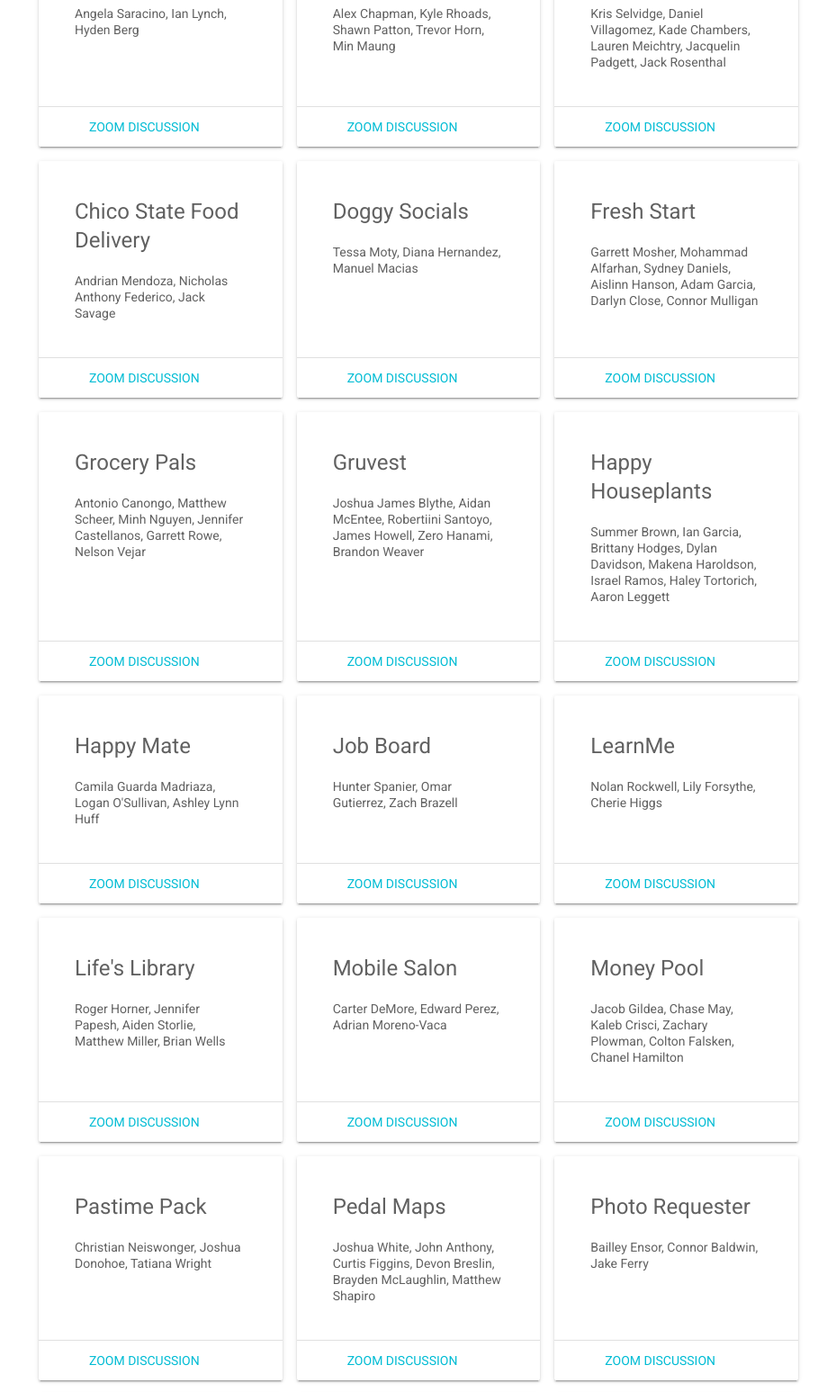
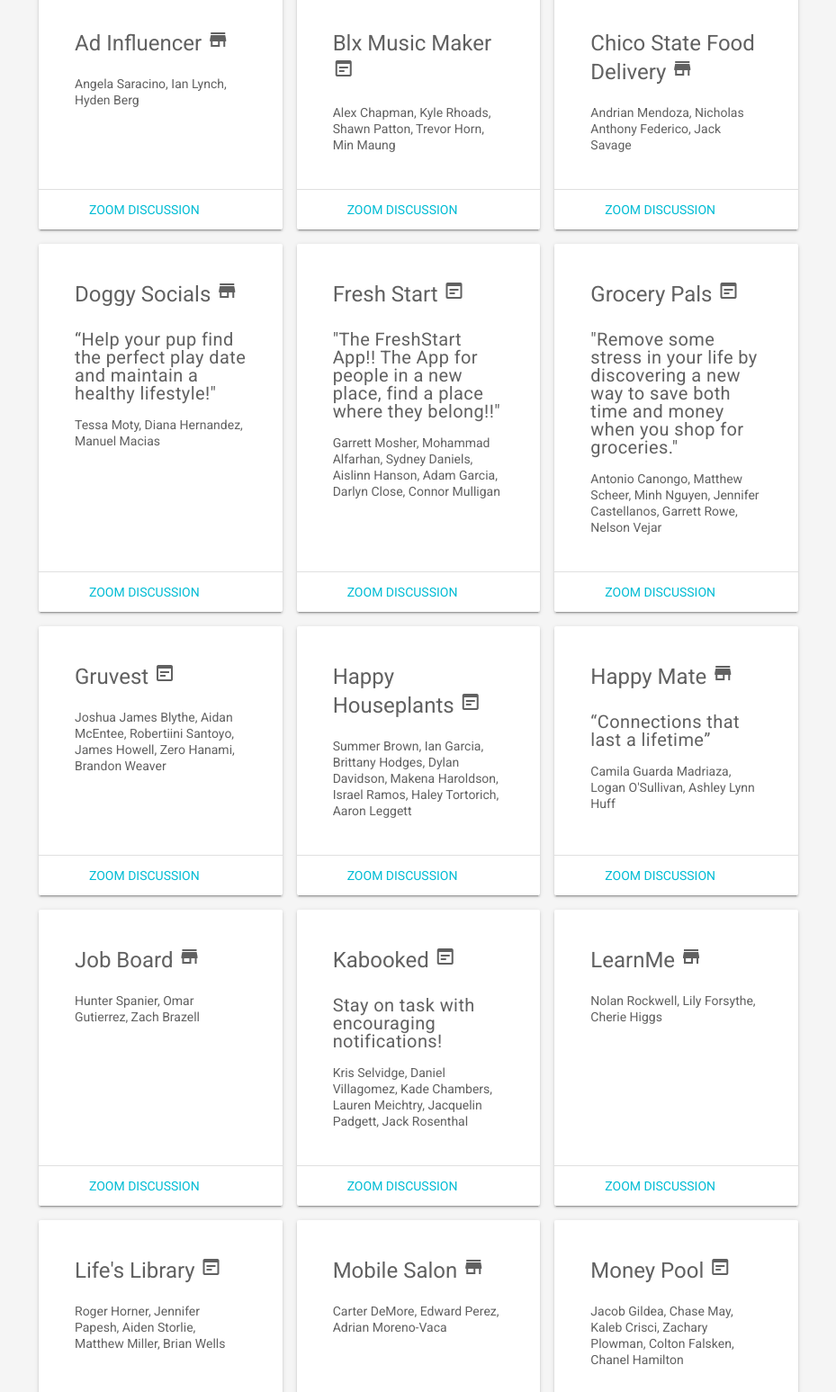
Before and after one commit to ChicoState/Showcase, a plain HTML site: page index.html in a window 1280 px wide. Shown: the part 526-2073 px from the top of the page at 90% size, without its empty margins (175-1104 px from the left). Drawn offline with Linux system fonts and the light colour scheme.

Commit message:
Add taglines

```diff
--- a/index.html
+++ b/index.html
@@ -31,28 +31,37 @@
   <body class="mdl-demo mdl-color--grey-100 mdl-color-text--grey-700 mdl-base">
     <div class="mdl-layout mdl-js-layout mdl-layout--fixed-header">
       <header class="mdl-layout__header mdl-layout__header--scroll mdl-color--primary">
-        <div class="mdl-layout--large-screen-only mdl-layout__header-row">
+        <div class="mdl-layout mdl-layout__header-row">
           <h3>Startup Showcase, Fall 2020</h3>
         </div>
-        <div class="mdl-layout--large-screen-only mdl-layout__header-row">
+        <div class="mdl-layout mdl-layout__header-row">
           <p>Virtual: Wednesday, December 8, 5-7pm Pacific</p>
         </div>
       </header>
+    </div>
+    <div class="mdl-layout mdl-js-layout max-width">
       <main class="mdl-layout__content">
-        <div class="mdl-layout__tab-panel is-active" id="content">
+        <div class="" id="content">
           <section class="section--center mdl-grid mdl-grid--no-spacing mdl-shadow--2dp">
             <div class="mdl-card mdl-cell mdl-cell--12-col mdl-shadow--4dp">
               <div class="mdl-card__supporting-text">
                 <h4>Startup Projects</h4>
-                <p>Teams are comprised of Chico State students in Entrepreneurship
-                and Software Engineering courses, instructed by David Rahn (Dept. of Management) and Kevin Buffardi (Dept. of Computer Science).</p>
+                <p>Teams are comprised of Chico State students instructed by David Rahn (Dept. of Management) and Kevin Buffardi (Dept. of Computer Science).</p>
+                <p><i class="material-icons">store</i><b>Business Startup</b> - Entrepreneurship students</p>
+                <p><i class="material-icons">wysiwyg</i><b>Software Startup</b> - Entrepreneurship &amp; Software Engineering students</p>
+
+                <a href="https://forms.gle/1HGDY22U1yWvPVHJ9" target="_blank">
+                  <button class="mdl-button mdl-js-button mdl-button--raised mdl-button--colored">
+                    Vote for your Favorites!
+                  </button>
+                </a>
               </div>
             </div>
           </section>
           <section class="section--center mdl-grid">
             <div class="mdl-card mdl-cell mdl-cell--4-col mdl-shadow--2dp">
               <div class="mdl-card__supporting-text">
-                <h4>Ad Influencer</h4>
+                <h4>Ad Influencer <i class="material-icons">store</i></h4>
                 Angela Saracino, Ian Lynch, Hyden Berg
               </div>
               <div class="mdl-card__actions">
@@ -61,7 +70,7 @@
             </div>
             <div class="mdl-card mdl-cell mdl-cell--4-col mdl-shadow--2dp">
               <div class="mdl-card__supporting-text">
-                <h4>Blx Music Maker</h4>
+                <h4>Blx Music Maker <i class="material-icons">wysiwyg</i></h4>
                 Alex Chapman, Kyle Rhoads, Shawn Patton, Trevor Horn, Min Maung
               </div>
               <div class="mdl-card__actions">
@@ -70,7 +79,84 @@
             </div>
             <div class="mdl-card mdl-cell mdl-cell--4-col mdl-shadow--2dp">
               <div class="mdl-card__supporting-text">
-                <h4>Booked</h4>
+                <h4>Chico State Food Delivery <i class="material-icons">store</i></h4>
+                Andrian Mendoza, Nicholas Anthony Federico, Jack Savage
+              </div>
+              <div class="mdl-card__actions">
+                <a href="https://csuchico.zoom.us/j/82840050940?pwd=a2hZTWk3a2N5R01FRDdnWmFPcEdKZz09" class="mdl-button">Zoom Discussion</a>
+              </div>
+            </div>
+            <div class="mdl-card mdl-cell mdl-cell--4-col mdl-shadow--2dp">
+              <div class="mdl-card__supporting-text">
+                <h4>Doggy Socials <i class="material-icons">store</i></h4>
+                <h5>“Help your pup find the perfect play date and maintain a healthy lifestyle!"</h5>
+                Tessa Moty, Diana Hernandez, Manuel Macias
+              </div>
+              <div class="mdl-card__actions">
+                <a href="https://csuchico.zoom.us/j/84727209176?pwd=czQvajBka2kvSlhtRFZwOUdsUkgxUT09" class="mdl-button">Zoom Discussion</a>
+              </div>
+            </div>
+            <div class="mdl-card mdl-cell mdl-cell--4-col mdl-shadow--2dp">
+              <div class="mdl-card__supporting-text">
+                <h4>Fresh Start <i class="material-icons">wysiwyg</i></h4>
+                <h5>"The FreshStart App!! The App for people in a new place, find a place where they belong!!"</h5>
+                Garrett Mosher, Mohammad Alfarhan, Sydney Daniels, Aislinn Hanson, Adam Garcia, Darlyn Close, Connor Mulligan
+              </div>
+              <div class="mdl-card__actions">
+                <a href="https://csuchico.zoom.us/j/82978919772?pwd=RS9IRk14dCtOVU0xWDR2YWF0aStKZz09" class="mdl-button">Zoom Discussion</a>
+              </div>
+            </div>
+            <div class="mdl-card mdl-cell mdl-cell--4-col mdl-shadow--2dp">
+              <div class="mdl-card__supporting-text">
+                <h4>Grocery Pals <i class="material-icons">wysiwyg</i></h4>
+                <h5>"Remove some stress in your life by discovering a new way to save both time and money when you shop for groceries."</h5>
+                Antonio Canongo, Matthew Scheer, Minh Nguyen, Jennifer Castellanos, Garrett Rowe, Nelson Vejar
+              </div>
+              <div class="mdl-card__actions">
+                <a href="https://csuchico.zoom.us/j/84409144397?pwd=LzREVG1ndzlER1VmUXlyYkFYM1FwZz09" class="mdl-button">Zoom Discussion</a>
+              </div>
+            </div>
+            <div class="mdl-card mdl-cell mdl-cell--4-col mdl-shadow--2dp">
+              <div class="mdl-card__supporting-text">
+                <h4>Gruvest <i class="material-icons">wysiwyg</i></h4>
+                Joshua James Blythe, Aidan McEntee, Robertiini Santoyo, James Howell, Zero Hanami, Brandon Weaver
+              </div>
+              <div class="mdl-card__actions">
+                <a href="https://csuchico.zoom.us/j/88997709330?pwd=VWtqYlcwTFZkWDRPNW82bnBhV0JEUT09" class="mdl-button">Zoom Discussion</a>
+              </div>
+            </div>
+            <div class="mdl-card mdl-cell mdl-cell--4-col mdl-shadow--2dp">
+              <div class="mdl-card__supporting-text">
+                <h4>Happy Houseplants <i class="material-icons">wysiwyg</i></h4>
+                Summer Brown, Ian Garcia, Brittany Hodges, Dylan Davidson, Makena Haroldson, Israel Ramos, Haley Tortorich, Aaron Leggett
+              </div>
+              <div class="mdl-card__actions">
+                <a href="https://csuchico.zoom.us/j/86524529720?pwd=M29UZUtvajdMQTRWUytTSjk4bENhUT09" class="mdl-button">Zoom Discussion</a>
+              </div>
+            </div>
+            <div class="mdl-card mdl-cell mdl-cell--4-col mdl-shadow--2dp">
+              <div class="mdl-card__supporting-text">
+                <h4>Happy Mate <i class="material-icons">store</i></h4>
+                <h5> “Connections that last a lifetime”</h5>
+                Camila Guarda Madriaza, Logan O'Sullivan, Ashley Lynn Huff
+              </div>
+              <div class="mdl-card__actions">
+                <a href="https://csuchico.zoom.us/j/86086433779?pwd=Vm9HK05RVFZodUZSaWVIMmhHY0ZwQT09" class="mdl-button">Zoom Discussion</a>
+              </div>
+            </div>
+            <div class="mdl-card mdl-cell mdl-cell--4-col mdl-shadow--2dp">
+              <div class="mdl-card__supporting-text">
+                <h4>Job Board <i class="material-icons">store</i></h4>
+                Hunter Spanier, Omar Gutierrez, Zach Brazell
+              </div>
+              <div class="mdl-card__actions">
+                <a href="https://csuchico.zoom.us/j/82521216135?pwd=cDhXd2hqK3d4aG81SHFOdzVmbEp1Zz09" class="mdl-button">Zoom Discussion</a>
+              </div>
+            </div>
+            <div class="mdl-card mdl-cell mdl-cell--4-col mdl-shadow--2dp">
+              <div class="mdl-card__supporting-text">
+                <h4>Kabooked <i class="material-icons">wysiwyg</i></h4>
+                <h5>Stay on task with encouraging notifications!</h5>
                 Kris Selvidge, Daniel Villagomez, Kade Chambers, Lauren Meichtry,
                 Jacquelin Padgett, Jack Rosenthal
               </div>
@@ -80,79 +166,7 @@
             </div>
             <div class="mdl-card mdl-cell mdl-cell--4-col mdl-shadow--2dp">
               <div class="mdl-card__supporting-text">
-                <h4>Chico State Food Delivery</h4>
-                Andrian Mendoza, Nicholas Anthony Federico, Jack Savage
-              </div>
-              <div class="mdl-card__actions">
-                <a href="https://csuchico.zoom.us/j/82840050940?pwd=a2hZTWk3a2N5R01FRDdnWmFPcEdKZz09" class="mdl-button">Zoom Discussion</a>
-              </div>
-            </div>
-            <div class="mdl-card mdl-cell mdl-cell--4-col mdl-shadow--2dp">
-              <div class="mdl-card__supporting-text">
-                <h4>Doggy Socials</h4>
-                Tessa Moty, Diana Hernandez, Manuel Macias
-              </div>
-              <div class="mdl-card__actions">
-                <a href="https://csuchico.zoom.us/j/84727209176?pwd=czQvajBka2kvSlhtRFZwOUdsUkgxUT09" class="mdl-button">Zoom Discussion</a>
-              </div>
-            </div>
-            <div class="mdl-card mdl-cell mdl-cell--4-col mdl-shadow--2dp">
-              <div class="mdl-card__supporting-text">
-                <h4>Fresh Start</h4>
-                Garrett Mosher, Mohammad Alfarhan, Sydney Daniels, Aislinn Hanson, Adam Garcia, Darlyn Close, Connor Mulligan
-              </div>
-              <div class="mdl-card__actions">
-                <a href="https://csuchico.zoom.us/j/82978919772?pwd=RS9IRk14dCtOVU0xWDR2YWF0aStKZz09" class="mdl-button">Zoom Discussion</a>
-              </div>
-            </div>
-            <div class="mdl-card mdl-cell mdl-cell--4-col mdl-shadow--2dp">
-              <div class="mdl-card__supporting-text">
-                <h4>Grocery Pals</h4>
-                Antonio Canongo, Matthew Scheer, Minh Nguyen, Jennifer Castellanos, Garrett Rowe, Nelson Vejar
-              </div>
-              <div class="mdl-card__actions">
-                <a href="https://csuchico.zoom.us/j/84409144397?pwd=LzREVG1ndzlER1VmUXlyYkFYM1FwZz09" class="mdl-button">Zoom Discussion</a>
-              </div>
-            </div>
-            <div class="mdl-card mdl-cell mdl-cell--4-col mdl-shadow--2dp">
-              <div class="mdl-card__supporting-text">
-                <h4>Gruvest</h4>
-                Joshua James Blythe, Aidan McEntee, Robertiini Santoyo, James Howell, Zero Hanami, Brandon Weaver
-              </div>
-              <div class="mdl-card__actions">
-                <a href="https://csuchico.zoom.us/j/88997709330?pwd=VWtqYlcwTFZkWDRPNW82bnBhV0JEUT09" class="mdl-button">Zoom Discussion</a>
-              </div>
-            </div>
-            <div class="mdl-card mdl-cell mdl-cell--4-col mdl-shadow--2dp">
-              <div class="mdl-card__supporting-text">
-                <h4>Happy Houseplants</h4>
-                Summer Brown, Ian Garcia, Brittany Hodges, Dylan Davidson, Makena Haroldson, Israel Ramos, Haley Tortorich, Aaron Leggett
-              </div>
-              <div class="mdl-card__actions">
-                <a href="https://csuchico.zoom.us/j/86524529720?pwd=M29UZUtvajdMQTRWUytTSjk4bENhUT09" class="mdl-button">Zoom Discussion</a>
-              </div>
-            </div>
-            <div class="mdl-card mdl-cell mdl-cell--4-col mdl-shadow--2dp">
-              <div class="mdl-card__supporting-text">
-                <h4>Happy Mate</h4>
-                Camila Guarda Madriaza, Logan O'Sullivan, Ashley Lynn Huff
-              </div>
-              <div class="mdl-card__actions">
-                <a href="https://csuchico.zoom.us/j/86086433779?pwd=Vm9HK05RVFZodUZSaWVIMmhHY0ZwQT09" class="mdl-button">Zoom Discussion</a>
-              </div>
-            </div>
-            <div class="mdl-card mdl-cell mdl-cell--4-col mdl-shadow--2dp">
-              <div class="mdl-card__supporting-text">
-                <h4>Job Board</h4>
-                Hunter Spanier, Omar Gutierrez, Zach Brazell
-              </div>
-              <div class="mdl-card__actions">
-                <a href="https://csuchico.zoom.us/j/82521216135?pwd=cDhXd2hqK3d4aG81SHFOdzVmbEp1Zz09" class="mdl-button">Zoom Discussion</a>
-              </div>
-            </div>
-            <div class="mdl-card mdl-cell mdl-cell--4-col mdl-shadow--2dp">
-              <div class="mdl-card__supporting-text">
-                <h4>LearnMe</h4>
+                <h4>LearnMe <i class="material-icons">store</i></h4>
                 Nolan Rockwell, Lily Forsythe, Cherie Higgs
               </div>
               <div class="mdl-card__actions">
@@ -161,7 +175,7 @@
             </div>
             <div class="mdl-card mdl-cell mdl-cell--4-col mdl-shadow--2dp">
               <div class="mdl-card__supporting-text">
-                <h4>Life's Library</h4>
+                <h4>Life's Library <i class="material-icons">wysiwyg</i></h4>
                 Roger Horner, Jennifer Papesh, Aiden Storlie, Matthew Miller, Brian Wells
               </div>
               <div class="mdl-card__actions">
@@ -170,7 +184,7 @@
             </div>
             <div class="mdl-card mdl-cell mdl-cell--4-col mdl-shadow--2dp">
               <div class="mdl-card__supporting-text">
-                <h4>Mobile Salon</h4>
+                <h4>Mobile Salon <i class="material-icons">store</i></h4>
                 Carter DeMore, Edward Perez, Adrian Moreno-Vaca
               </div>
               <div class="mdl-card__actions">
@@ -179,7 +193,7 @@
             </div>
             <div class="mdl-card mdl-cell mdl-cell--4-col mdl-shadow--2dp">
               <div class="mdl-card__supporting-text">
-                <h4>Money Pool</h4>
+                <h4>Money Pool <i class="material-icons">wysiwyg</i></h4>
                 Jacob Gildea, Chase May, Kaleb Crisci, Zachary Plowman, Colton Falsken, Chanel Hamilton
               </div>
               <div class="mdl-card__actions">
@@ -188,7 +202,7 @@
             </div>
             <div class="mdl-card mdl-cell mdl-cell--4-col mdl-shadow--2dp">
               <div class="mdl-card__supporting-text">
-                <h4>Pastime Pack</h4>
+                <h4>Pastime Pack <i class="material-icons">store</i></h4>
                 Christian Neiswonger, Joshua Donohoe, Tatiana Wright
               </div>
               <div class="mdl-card__actions">
@@ -197,7 +211,8 @@
             </div>
             <div class="mdl-card mdl-cell mdl-cell--4-col mdl-shadow--2dp">
               <div class="mdl-card__supporting-text">
-                <h4>Pedal Maps</h4>
+                <h4>Pedal Maps <i class="material-icons">wysiwyg</i></h4>
+                <h5>"Start your trail to discovery now!"</h5>
                 Joshua White, John Anthony, Curtis Figgins, Devon Breslin, Brayden McLaughlin, Matthew Shapiro
               </div>
               <div class="mdl-card__actions">
@@ -206,7 +221,7 @@
             </div>
             <div class="mdl-card mdl-cell mdl-cell--4-col mdl-shadow--2dp">
               <div class="mdl-card__supporting-text">
-                <h4>Photo Requester</h4>
+                <h4>Photo Requester <i class="material-icons">store</i></h4>
                 Bailley Ensor, Connor Baldwin, Jake Ferry
               </div>
               <div class="mdl-card__actions">
@@ -215,7 +230,7 @@
             </div>
             <div class="mdl-card mdl-cell mdl-cell--4-col mdl-shadow--2dp">
               <div class="mdl-card__supporting-text">
-                <h4>Playbuddy</h4>
+                <h4>Playbuddy <i class="material-icons">wysiwyg</i></h4>
                 Brett Cozart, Ross Potter, Hudson Grady, Grayson Doshier, Jordan Gohner, Mansi Dogra, Viraj Sonavane, Calvin Martinez
               </div>
               <div class="mdl-card__actions">
@@ -224,7 +239,8 @@
             </div>
             <div class="mdl-card mdl-cell mdl-cell--4-col mdl-shadow--2dp">
               <div class="mdl-card__supporting-text">
-                <h4>Portolio</h4>
+                <h4>Portolio <i class="material-icons">wysiwyg</i></h4>
+                <h5>"Portfolio - a place where like minded professionals can connect and collaborate"</h5>
                 Luke Zearfoss, Joseph Levin, Colton Davies, Devan Hedglin, Sierra Galloway, Zachary Briles, Karim Richani
               </div>
               <div class="mdl-card__actions">
@@ -233,7 +249,7 @@
             </div>
             <div class="mdl-card mdl-cell mdl-cell--4-col mdl-shadow--2dp">
               <div class="mdl-card__supporting-text">
-                <h4>Revercipe</h4>
+                <h4>Revercipe <i class="material-icons">wysiwyg</i></h4>
                 Nicole Denny, Mark Lopez, Karl Godinez, Brent Deaver, Teng Xiong, Bretton Florek, Stephen Anderson
               </div>
               <div class="mdl-card__actions">
@@ -242,7 +258,7 @@
             </div>
             <div class="mdl-card mdl-cell mdl-cell--4-col mdl-shadow--2dp">
               <div class="mdl-card__supporting-text">
-                <h4>Solar Security</h4>
+                <h4>Solar Security <i class="material-icons">store</i></h4>
                 Chandler McCauley, James Robert, Ryan McCasland
               </div>
               <div class="mdl-card__actions">
@@ -251,7 +267,8 @@
             </div>
             <div class="mdl-card mdl-cell mdl-cell--4-col mdl-shadow--2dp">
               <div class="mdl-card__supporting-text">
-                <h4>Start to Shop</h4>
+                <h4>Start to Shop <i class="material-icons">store</i></h4>
+                <h5>“Start your business in just one click!”</h5>
                 Alexandra Torres, Emily Walker, Jake Mitchell
               </div>
               <div class="mdl-card__actions">
@@ -260,7 +277,7 @@
             </div>
             <div class="mdl-card mdl-cell mdl-cell--4-col mdl-shadow--2dp">
               <div class="mdl-card__supporting-text">
-                <h4>Storebud</h4>
+                <h4>Storebud <i class="material-icons">wysiwyg</i></h4>
                 Tanya Bonilla, ElmerPeter Bagaoisan, Darian Hazelton, Tyler Short, Ryan Pellegrini, Brianna Long
               </div>
               <div class="mdl-card__actions">
@@ -269,7 +286,8 @@
             </div>
             <div class="mdl-card mdl-cell mdl-cell--4-col mdl-shadow--2dp">
               <div class="mdl-card__supporting-text">
-                <h4>The Living Room</h4>
+                <h4>The Living Room <i class="material-icons">wysiwyg</i></h4>
+                <h5>"Household living made easy"</h5>
                 Brandon Montoya, Tyler Riedel, Alexander Flores, Alexandra Templeton, Dominic Leveille, Braedin Gregoire, Uriel Martinez
               </div>
               <div class="mdl-card__actions">
@@ -278,7 +296,7 @@
             </div>
             <div class="mdl-card mdl-cell mdl-cell--4-col mdl-shadow--2dp">
               <div class="mdl-card__supporting-text">
-                <h4>Virtual CSU Maps</h4>
+                <h4>Virtual CSU Maps <i class="material-icons">wysiwyg</i></h4>
                 Gregory Pessin, Teresa Garcia, Rebecca Ruth Stern, Aviral Vaid, John Koistinen, Brendan Hanlon
               </div>
               <div class="mdl-card__actions">
@@ -287,7 +305,7 @@
             </div>
             <div class="mdl-card mdl-cell mdl-cell--4-col mdl-shadow--2dp">
               <div class="mdl-card__supporting-text">
-                <h4>What to Watch</h4>
+                <h4>What to Watch <i class="material-icons">wysiwyg</i></h4>
                 Christian Hodges, Vidit Dhaka, Lukas Pecson, Nathaniel Rehm, Matthew Martell, Nicholas Whitley
               </div>
               <div class="mdl-card__actions">
```
